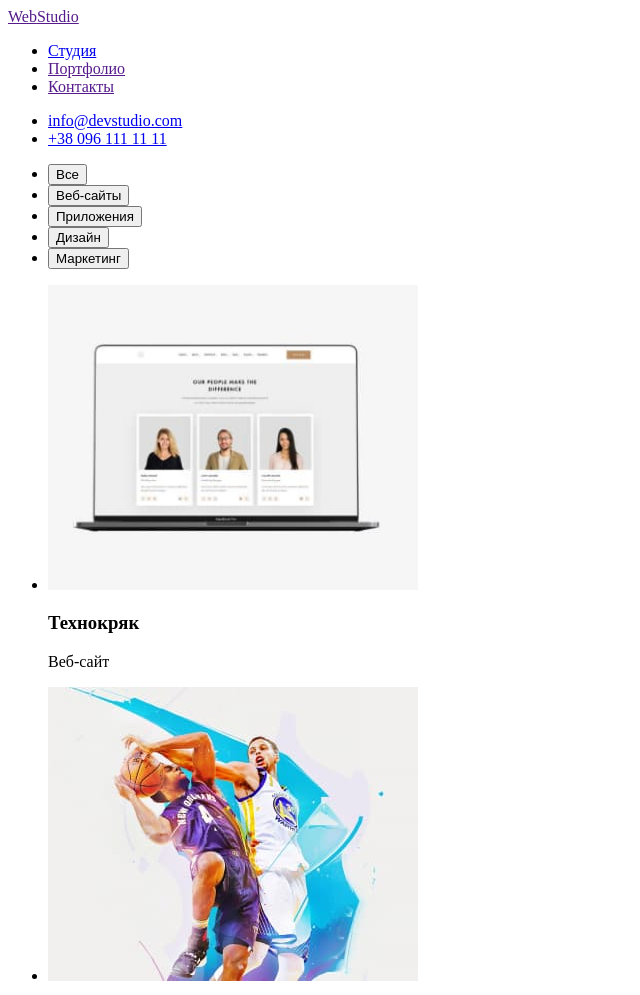
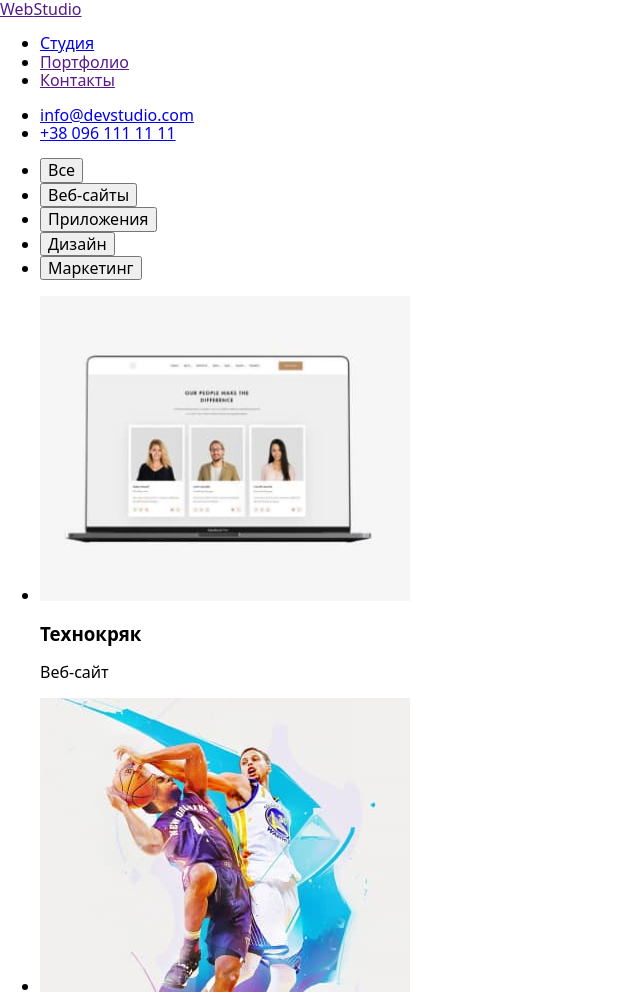
Before and after one commit to WalentinaBorodaj/goit-markup-hw-02, a plain HTML site: page portfolio.html in a window 1280 px wide. Shown: the top 995 px of the page, without its empty margins (0-640 px from the left). Drawn offline with nearby package versions, Linux system fonts and the light colour scheme.

Commit message:
подключение шрифтов

```diff
--- a/portfolio.html
+++ b/portfolio.html
@@ -1,24 +1,30 @@
 <!DOCTYPE html>
 <html lang="ru">
   <head>
-    <link rel="stylesheet" href="./css/styles.css" />
     <meta charset="UTF-8" />
     <meta http-equiv="X-UA-Compatible" content="IE=edge" />
     <meta name="viewport" content="width=device-width, initial-scale=1.0" />
     <title>Document</title>
+    <link rel="preconnect" href="https://fonts.googleapis.com">
+    <link rel="preconnect" href="https://fonts.gstatic.com" crossorigin>
+    <link href="https://fonts.googleapis.com/css2?family=Raleway:wght@700&family=Roboto:ital,wght@0,400;0,500;0,900;1,700&display=swap" rel="stylesheet">
+
+        <link rel="stylesheet" href="https://cdnjs.cloudflare.com/ajax/libs/modern-normalize/1.1.0/modern-normalize.min.css"/>
+        <link rel="stylesheet" href="./css/styles.css" />
+    <link rel="stylesheet" href="./css/styles.css" />
   </head>
   <body>
     <!-- Шапка сайта -->
     <header>
-      <nav>
-        <a href="" lang="en">Web<span>Studio</span></a>
+      <nav class="site-nav">
+        <a href="" lang="en"><span>Web</span>Studio</a>
         <ul>
           <li><a href="./index.html">Студия</a></li>
           <li><a href="">Портфолио</a></li>
           <li><a href="">Контакты</a></li>
         </ul>
       </nav>
-      <ul>
+      <ul class="site-nav-contacts">
         <li><a href="mailto:info@devstudio.com">info@devstudio.com</a></li>
         <li><a href="tel:+380961111111">+38 096 111 11 11</a></li>
       </ul>
```
